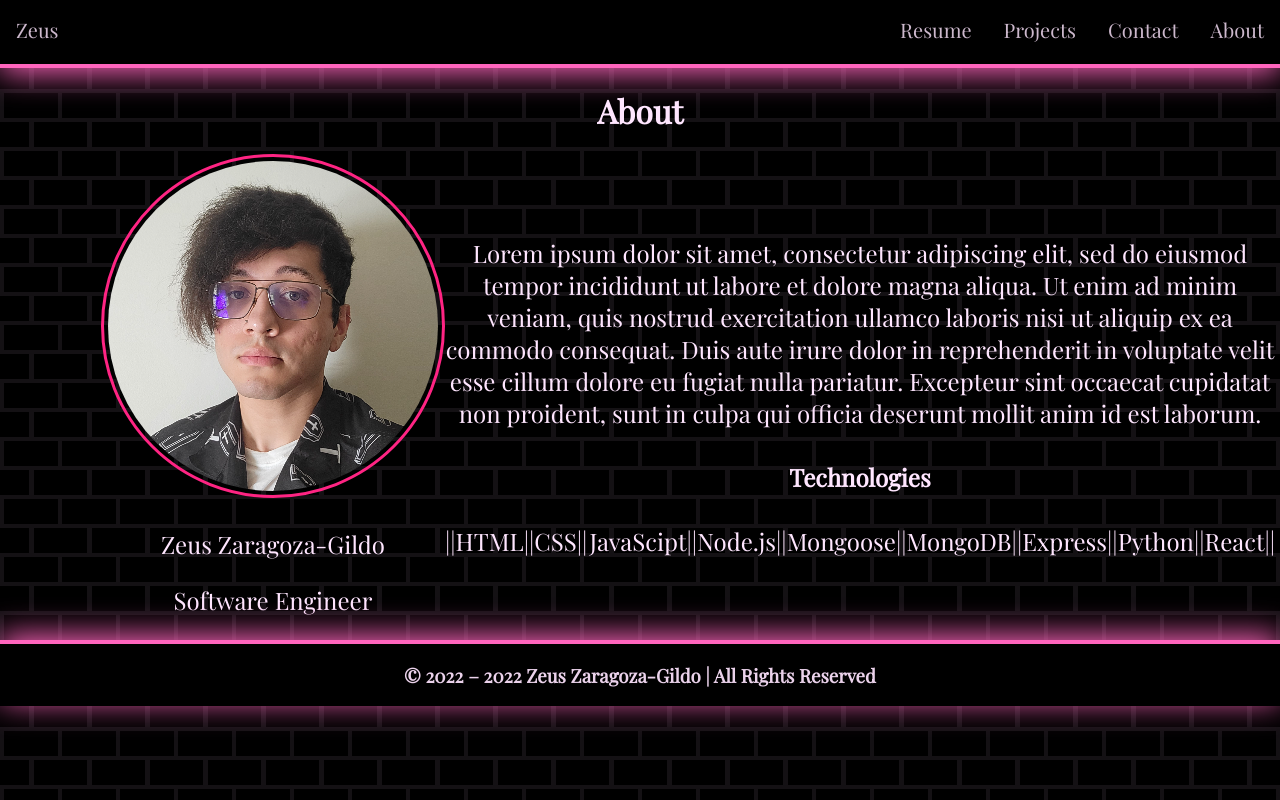
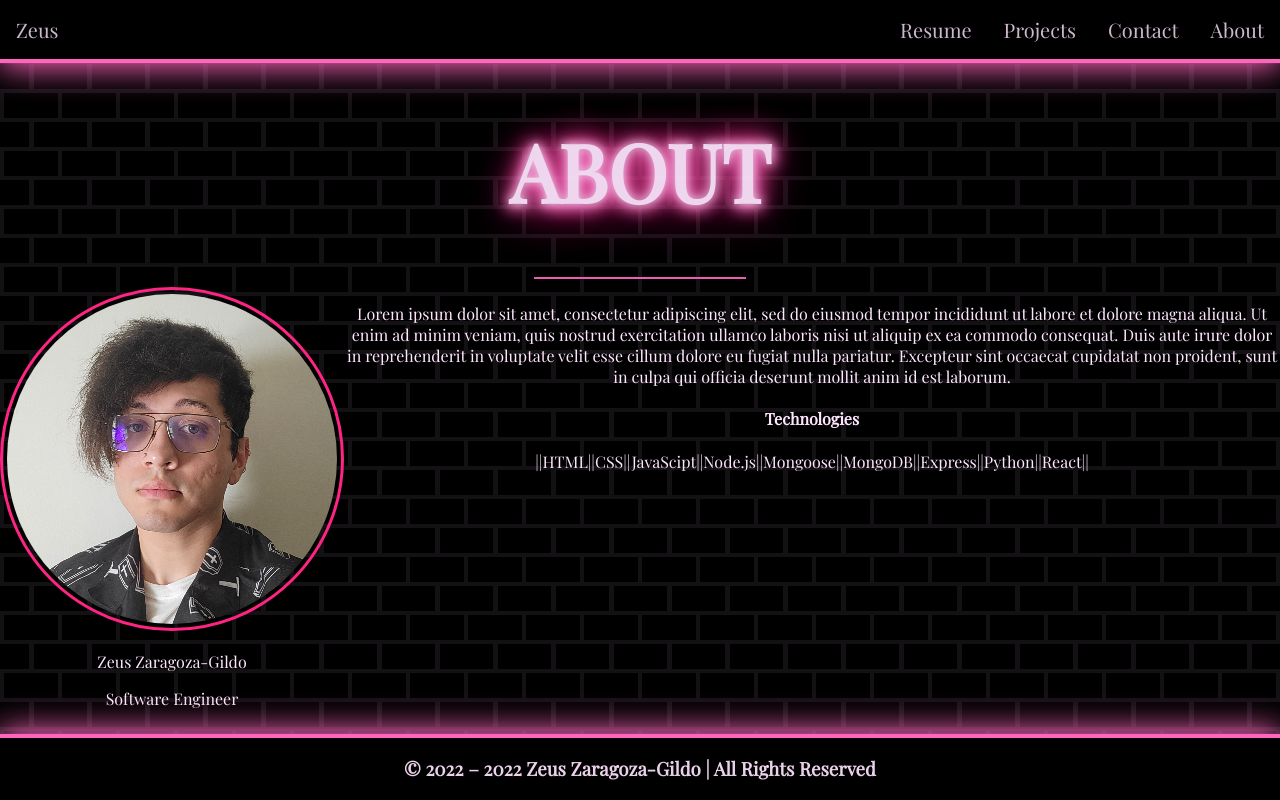
Before and after one commit to zgildo01/portfolio-react, a React (Create React App) app: page /about in a window 1280 px wide. Built offline with nearby package versions, Linux system fonts and the light colour scheme.

Commit message:
finish minor touch ups on page titles

```diff
--- a/src/index.css
+++ b/src/index.css
@@ -53,7 +53,6 @@ code {
     -0.2rem 0.1rem 1rem #ff65bd, 0.2rem 0.1rem 1rem #ff65bd,
     0 -0.5rem 2rem #ff2483, 0 0.5rem 3rem #ff2483;
   animation: shine 2s forwards, flicker 3s infinite;
-
 }
 
 @keyframes blink {
--- a/src/pages/About/About.jsx
+++ b/src/pages/About/About.jsx
@@ -4,7 +4,15 @@ const About = () => {
   return (
     <>
       <div className={styles.main}>
-        <h1>About</h1>
+        <div className="sign">
+          <div className="fastflicker">
+            <h1 className={styles.title}>About</h1>
+            <hr
+            color='#ff65bd'
+            width='80%'
+          />
+          </div>
+        </div>
         <div className={styles.aboutBody}>
           <div className={styles.picContainer}>
             <img src="../img/picOfMe.png" alt='pic of Zeus' className={styles.pic}/>
--- a/src/pages/About/About.module.css
+++ b/src/pages/About/About.module.css
@@ -1,15 +1,20 @@
 .main {
+  height: 100%;
+  max-width: 100%;
+  display: flex;
+  flex-direction: column;
   text-align: center;
   color: #ffe6ff;
 }
 
+.title {
+  font-size: 5rem;
+}
+
 .aboutBody {
   display: flex;
-  justify-content: center;
-  align-items: center;
-  margin-left: 7rem;
-  margin-right: 1rem;
-  font-size: 1.5rem;
+  font-size: 1rem;
+  height: 100%;
 }
 
 .pic {
--- a/src/pages/Resume/Resume.jsx
+++ b/src/pages/Resume/Resume.jsx
@@ -6,7 +6,7 @@ const Resume = () => {
     <div className={styles.main}>
       <div className='sign'>
         <div className='fastflicker'>
-          <h1 id='resume-title'>Resume</h1>
+          <h1 className={styles.title}>Resume</h1>
         </div>
       </div>
       <div  className={styles.container}>
--- a/src/pages/Resume/Resume.module.css
+++ b/src/pages/Resume/Resume.module.css
@@ -3,7 +3,6 @@
   display: flex;
   flex-direction: column;
   color: #ffe6ff;
-  font-size: 2.25rem;
 }
 
 .container {
@@ -36,3 +35,7 @@
 img {
   padding: 0.25rem;
 }
+
+.title {
+  font-size: 5rem;
+}
```
